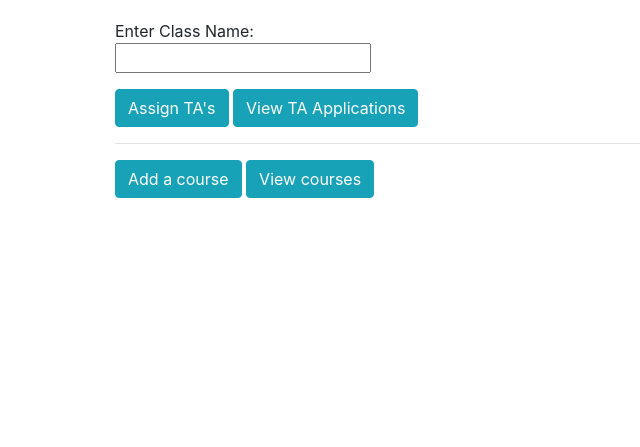
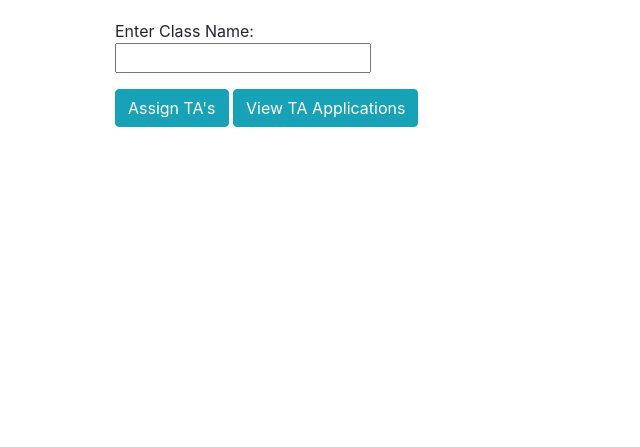
Before and after one commit to jasunbourne/cmsc389, a PHP site: page /adminHome.php in a window 1280 px wide. Shown: the part 353-800 px from the top of the page, without its empty margins (0-640 px from the left). Run offline with PHP 8.4, Linux system fonts and the light colour scheme; some libraries are stand-ins or nearby versions.

Commit message:
remove buttons

```diff
--- a/Code/adminHome.php
+++ b/Code/adminHome.php
@@ -14,16 +14,6 @@ if (isset($_POST['viewApps'])) {
     header("Location: adminViewApps.php");
 }
 
-if (isset($_POST['viewCourses'])) {
-    header("Location: viewCourses.php");
-}
-
-if (isset($_POST['addCourse'])) {
-    header("Location: addCourse.php");
-}
-
-
-
 if (!isset($_POST['appButton']) and !isset($_POST['adminButton']) and !isset($_POST['facultyButton'])) {
     $body = <<<BODY
         <div class="container">
@@ -36,13 +26,6 @@ if (!isset($_POST['appButton']) and !isset($_POST['adminButton']) and !isset($_P
                     <div class="form-group">
                         <input type = "submit" class="btn btn-info" name="submitClass" value = "Assign TA's"/>
                         <input type="submit" class="btn btn-info" name="viewApps" value="View TA Applications" formnovalidate/>
-                    </div>
-
-                    <hr>
-
-                    <div class="form-group">
-                        <input type = "submit" class="btn btn-info" name="addCourse" value ="Add a course" formnovalidate/>
-                        <input type="submit" class="btn btn-info" name="viewCourses" value="View courses" formnovalidate/>
                     </div>
                 </form>
             </div>
```
